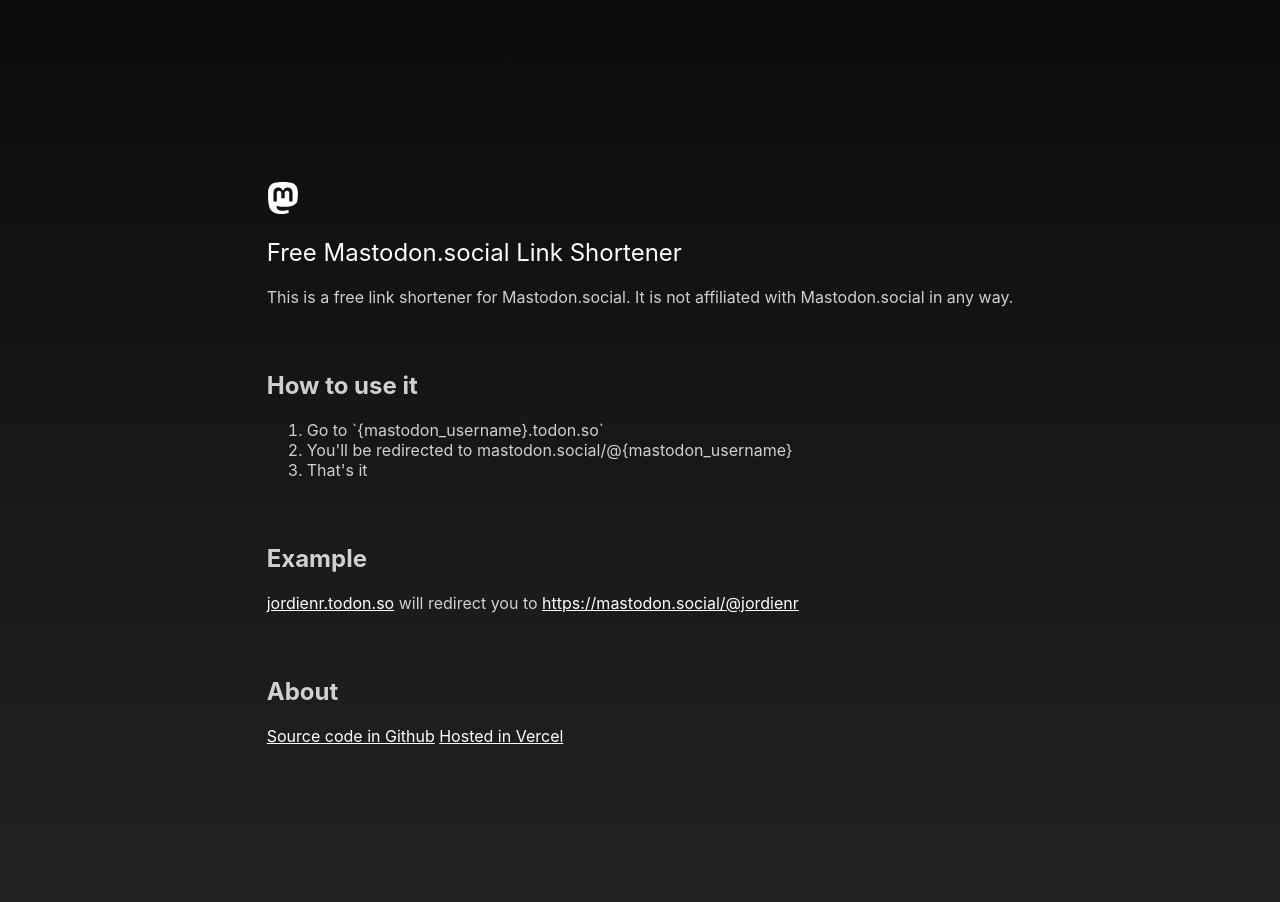
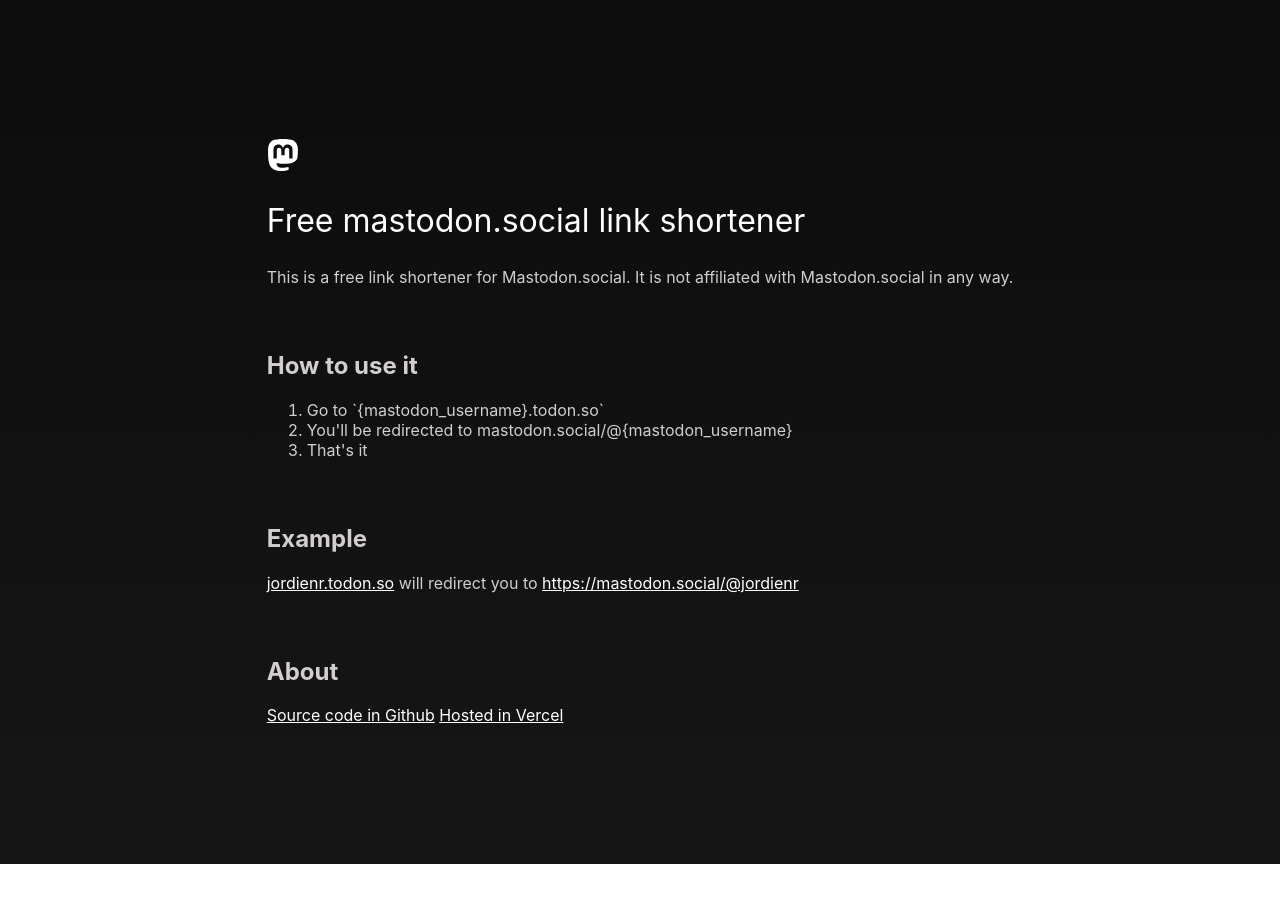
Before and after one commit to jordienr/todon.so, a website built with Vite: page index.html in a window 1280 px wide. After the commit the page ends 864 px from the top, so only its background shows below. Built offline with nearby package versions, Linux system fonts and the light colour scheme.

Commit message:
update title, improve styles

```diff
--- a/index.html
+++ b/index.html
@@ -5,7 +5,7 @@
   <head>
     <meta charset="UTF-8" />
     <meta name="viewport" content="width=device-width, initial-scale=1.0" />
-    <title>Sending you to Mastodon.social</title>
+    <title>Free mastodon.social link shortener</title>
     <meta
       name="description"
       content="This is a free link shortener for Mastodon.social. It is not affiliated with Mastodon.social in any way."
@@ -14,7 +14,7 @@
   <body>
     <img src="/mastodon.svg" alt="Mastodon logo" />
     <section id="info" class="hidden">
-      <h1>Free Mastodon.social Link Shortener</h1>
+      <h1>Free mastodon.social link shortener</h1>
       <p>
         This is a free link shortener for Mastodon.social. It is not affiliated
         with Mastodon.social in any way.
--- a/style.css
+++ b/style.css
@@ -3,7 +3,7 @@
 :root {
   font-family: Inter, Avenir, Helvetica, Arial, sans-serif;
   /*Gradient bg */
-  background: linear-gradient(180deg, #0c0c0c 0%, #232323 100%);
+  background: linear-gradient(180deg, #0c0c0c 0%, #161617 100%);
   color: rgba(240, 234, 234, 0.87);
   font-synthesis: none;
   text-rendering: optimizeLegibility;
@@ -14,9 +14,11 @@
   justify-content: center;
   align-items: center;
   min-height: 100vh;
-  padding: 4rem 1rem;
+  padding: 2rem 1rem;
+  margin: 0;
 }
 h1 {
+  font-size: 2rem;
   font-weight: 400;
   color: white;
 }
```
